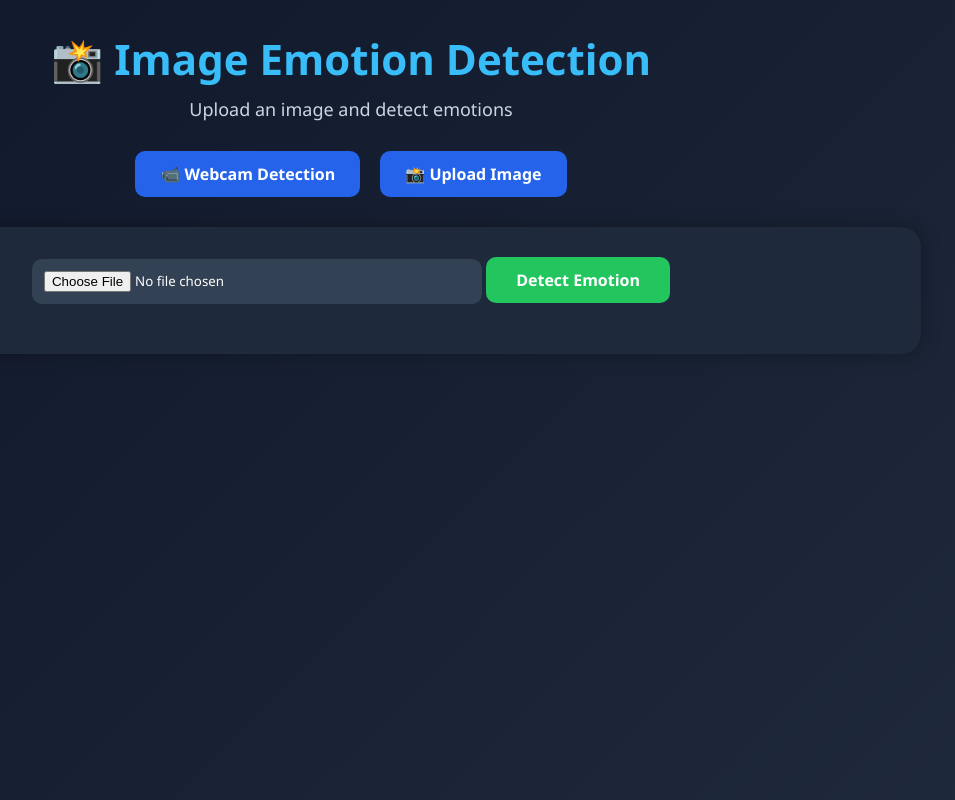
After one commit to UdayCK8/Emotion-Detection-System, a Flask app: page /upload in a window 1280 px wide. The commit adds this page. Shown: the whole page, without its empty margins (289-1244 px from the left). Run offline with Flask 3, Linux system fonts and the light colour scheme.

Commit message:
final completed

```diff
--- a/app.py
+++ b/app.py
@@ -1,80 +1,169 @@
-from flask import Flask, render_template, Response
+from flask import Flask, render_template, Response, request
 import cv2
-import numpy as np
-from tf_keras.models import load_model  # if you installed tf-keras
+import os
+import webbrowser
+from threading import Timer
+from deepface import DeepFace
 
 app = Flask(__name__)
 
-model = load_model('model/emotion_cnn.h5')
-face_cascade = cv2.CascadeClassifier(cv2.data.haarcascades + 'haarcascade_frontalface_default.xml')
+UPLOAD_FOLDER = "uploads"
+os.makedirs(UPLOAD_FOLDER, exist_ok=True)
 
-EMOTIONS = ['Angry', 'Fear', 'Happy', 'Sad', 'Surprise']
+app.config["UPLOAD_FOLDER"] = UPLOAD_FOLDER
 
-COLORS = {
-    'Happy':    (0, 220, 100),
-    'Sad':      (200, 100, 50),
-    'Angry':    (50, 50, 220),
-    'Fear':     (180, 80, 220),
-    'Surprise': (50, 200, 220)
-}
+camera = cv2.VideoCapture(0)
+
+# ----------------------------------------------------
+# Auto Open Browser
+# ----------------------------------------------------
+
+def open_browser():
+    webbrowser.open("http://127.0.0.1:5000")
+
+# ----------------------------------------------------
+# Webcam Emotion Detection
+# ----------------------------------------------------
 
 def generate_frames():
-    cap = cv2.VideoCapture(0)
 
     while True:
-        success, frame = cap.read()
+
+        success, frame = camera.read()
+
         if not success:
             break
 
-        gray = cv2.cvtColor(frame, cv2.COLOR_BGR2GRAY)
-        faces = face_cascade.detectMultiScale(gray, scaleFactor=1.3, minNeighbors=5)
+        try:
 
-        for (x, y, w, h) in faces:
-            roi = gray[y:y+h, x:x+w]
-            roi = cv2.resize(roi, (48, 48))
-            roi = roi.astype('float32') / 255.0
-            roi = np.expand_dims(roi, axis=(0, -1))
+            results = DeepFace.analyze(
+                frame,
+                actions=['emotion'],
+                enforce_detection=False
+            )
 
-            preds = model.predict(roi, verbose=0)[0]
-            emotion = EMOTIONS[np.argmax(preds)]
-            confidence = int(np.max(preds) * 100)
-            color = COLORS.get(emotion, (255, 255, 255))
+            if isinstance(results, list):
+                results = results[0]
 
-            cv2.rectangle(frame, (x, y), (x+w, y+h), color, 2)
+            emotion = results["dominant_emotion"]
 
-            label = f"{emotion}  {confidence}%"
-            (tw, th), _ = cv2.getTextSize(label, cv2.FONT_HERSHEY_SIMPLEX, 0.7, 2)
-            cv2.rectangle(frame, (x, y - th - 14), (x + tw + 10, y), color, -1)
-            cv2.putText(frame, label, (x + 5, y - 6),
-                        cv2.FONT_HERSHEY_SIMPLEX, 0.7, (255, 255, 255), 2)
+            cv2.putText(
+                frame,
+                f"Emotion: {emotion}",
+                (20, 40),
+                cv2.FONT_HERSHEY_SIMPLEX,
+                1,
+                (0, 255, 0),
+                2
+            )
 
-            bar_x = x + w + 10
-            if bar_x + 160 < frame.shape[1]:
-                for i, (emo, prob) in enumerate(zip(EMOTIONS, preds)):
-                    bar_y = y + i * 24
-                    bar_len = int(prob * 140)
-                    emo_color = COLORS.get(emo, (200, 200, 200))
-                    cv2.rectangle(frame, (bar_x, bar_y), (bar_x + bar_len, bar_y + 16), emo_color, -1)
-                    cv2.putText(frame, f"{emo[:3]} {int(prob*100)}%",
-                                (bar_x + bar_len + 4, bar_y + 13),
-                                cv2.FONT_HERSHEY_SIMPLEX, 0.4, (220, 220, 220), 1)
+        except Exception as e:
+            print(e)
 
-        _, buffer = cv2.imencode('.jpg', frame)
-        frame_bytes = buffer.tobytes()
+        ret, buffer = cv2.imencode(".jpg", frame)
 
-        yield (b'--frame\r\n'
-               b'Content-Type: image/jpeg\r\n\r\n' + frame_bytes + b'\r\n')
+        frame = buffer.tobytes()
 
-    cap.release()
+        yield (
+            b'--frame\r\n'
+            b'Content-Type: image/jpeg\r\n\r\n' +
+            frame +
+            b'\r\n'
+        )
 
-@app.route('/')
+# ----------------------------------------------------
+# Home Page
+# ----------------------------------------------------
+
+@app.route("/")
 def index():
-    return render_template('index.html')
+    return render_template("index.html")
 
-@app.route('/video_feed')
+# ----------------------------------------------------
+# Webcam Feed
+# ----------------------------------------------------
+
+@app.route("/video_feed")
 def video_feed():
-    return Response(generate_frames(),
-                    mimetype='multipart/x-mixed-replace; boundary=frame')
+    return Response(
+        generate_frames(),
+        mimetype='multipart/x-mixed-replace; boundary=frame'
+    )
 
-if __name__ == '__main__':
-    app.run(debug=True)
+# ----------------------------------------------------
+# Upload Image Detection
+# ----------------------------------------------------
+
+@app.route("/upload", methods=["GET", "POST"])
+def upload():
+
+    emotion = None
+
+    if request.method == "POST":
+
+        if "image" not in request.files:
+            return render_template(
+                "upload.html",
+                emotion="No file selected"
+            )
+
+        file = request.files["image"]
+
+        if file.filename == "":
+            return render_template(
+                "upload.html",
+                emotion="No file selected"
+            )
+
+        filepath = os.path.join(
+            app.config["UPLOAD_FOLDER"],
+            file.filename
+        )
+
+        file.save(filepath)
+
+        try:
+
+            result = DeepFace.analyze(
+                img_path=filepath,
+                actions=["emotion"],
+                enforce_detection=False
+            )
+
+            if isinstance(result, list):
+                result = result[0]
+
+            emotion = result["dominant_emotion"]
+
+        except Exception as e:
+            emotion = str(e)
+
+    return render_template(
+        "upload.html",
+        emotion=emotion
+    )
+
+# ----------------------------------------------------
+# Health Check
+# ----------------------------------------------------
+
+@app.route("/health")
+def health():
+    return {
+        "status": "running",
+        "camera": camera.isOpened()
+    }
+
+# ----------------------------------------------------
+# Main
+# ----------------------------------------------------
+
+if __name__ == "__main__":
+
+    Timer(2, open_browser).start()
+
+    app.run(
+        host="0.0.0.0",
+        port=5000,
+        debug=False
+    )
--- a/static/style.css
+++ b/static/style.css
@@ -1,67 +1,236 @@
-* { margin: 0; padding: 0; box-sizing: border-box; }
-
-body {
-  background: #0d0d1a;
-  color: #e0e0f0;
-  font-family: 'Segoe UI', sans-serif;
-  display: flex;
-  justify-content: center;
-  align-items: center;
-  min-height: 100vh;
+*{
+    margin:0;
+    padding:0;
+    box-sizing:border-box;
+    font-family:Segoe UI, Tahoma, Geneva, Verdana, sans-serif;
 }
 
-.wrapper {
-  text-align: center;
-  padding: 30px 20px;
+body{
+    background:linear-gradient(135deg,#0f172a,#1e293b);
+    color:white;
+    min-height:100vh;
 }
 
-header h1 {
-  font-size: 1.9rem;
-  color: #a78bfa;
-  margin-bottom: 6px;
+.wrapper{
+    width:95%;
+    max-width:1200px;
+    margin:auto;
+    padding:30px;
 }
 
-header p {
-  color: #6b7280;
-  font-size: 0.88rem;
-  margin-bottom: 24px;
+header{
+    text-align:center;
+    margin-bottom:30px;
 }
 
-.feed-box {
-  border: 2px solid #2a2a45;
-  border-radius: 14px;
-  overflow: hidden;
-  display: inline-block;
-  box-shadow: 0 0 40px rgba(124,58,237,0.2);
+header h1{
+    font-size:42px;
+    margin-bottom:10px;
+    color:#38bdf8;
 }
 
-.feed-box img {
-  display: block;
-  width: 640px;
-  max-width: 100%;
+header p{
+    color:#cbd5e1;
+    font-size:18px;
 }
 
-.legend {
-  margin-top: 18px;
-  display: flex;
-  justify-content: center;
-  gap: 20px;
-  font-size: 0.85rem;
-  color: #9ca3af;
-  flex-wrap: wrap;
+.nav-buttons{
+    display:flex;
+    justify-content:center;
+    gap:20px;
+    margin-bottom:30px;
+    flex-wrap:wrap;
 }
 
-.dot {
-  display: inline-block;
-  width: 10px;
-  height: 10px;
-  border-radius: 50%;
-  margin-right: 5px;
-  vertical-align: middle;
+.nav-btn{
+    background:#2563eb;
+    color:white;
+    border:none;
+    padding:12px 25px;
+    border-radius:10px;
+    cursor:pointer;
+    font-size:16px;
+    font-weight:600;
+    transition:.3s;
 }
 
-.dot.happy    { background: #00dc64; }
-.dot.sad      { background: #c86432; }
-.dot.angry    { background: #3232dc; }
-.dot.fear     { background: #b450dc; }
-.dot.surprise { background: #32c8dc; }
+.nav-btn:hover{
+    background:#1d4ed8;
+    transform:translateY(-2px);
+}
+
+.feed-box{
+    background:#1e293b;
+    padding:20px;
+    border-radius:20px;
+    box-shadow:0 0 20px rgba(0,0,0,.3);
+    text-align:center;
+    margin-bottom:30px;
+}
+
+.feed-box img{
+    width:100%;
+    max-width:900px;
+    border-radius:15px;
+    border:3px solid #38bdf8;
+}
+
+.upload-box{
+    background:#1e293b;
+    padding:30px;
+    border-radius:20px;
+    text-align:center;
+    box-shadow:0 0 20px rgba(0,0,0,.3);
+}
+
+.upload-box h2{
+    margin-bottom:20px;
+    color:#38bdf8;
+}
+
+input[type="file"]{
+    background:#334155;
+    color:white;
+    padding:12px;
+    border-radius:10px;
+    margin-bottom:20px;
+    width:100%;
+    max-width:450px;
+}
+
+button{
+    background:#22c55e;
+    color:white;
+    border:none;
+    padding:12px 30px;
+    border-radius:10px;
+    cursor:pointer;
+    font-size:16px;
+    font-weight:bold;
+    transition:.3s;
+}
+
+button:hover{
+    background:#16a34a;
+    transform:translateY(-2px);
+}
+
+.result{
+    margin-top:30px;
+    padding:20px;
+    background:#334155;
+    border-radius:15px;
+}
+
+.result h2{
+    color:#38bdf8;
+    margin-bottom:10px;
+}
+
+.result h1{
+    color:#22c55e;
+    font-size:42px;
+}
+
+.legend{
+    margin-top:30px;
+    display:flex;
+    justify-content:center;
+    gap:20px;
+    flex-wrap:wrap;
+    background:#1e293b;
+    padding:15px;
+    border-radius:15px;
+}
+
+.dot{
+    height:15px;
+    width:15px;
+    border-radius:50%;
+    display:inline-block;
+    margin-right:6px;
+}
+
+.happy{
+    background:#22c55e;
+}
+
+.sad{
+    background:#f97316;
+}
+
+.angry{
+    background:#ef4444;
+}
+
+.fear{
+    background:#a855f7;
+}
+
+.surprise{
+    background:#06b6d4;
+}
+
+.stats{
+    background:#1e293b;
+    padding:20px;
+    border-radius:15px;
+    margin-top:20px;
+    margin-bottom:20px;
+}
+
+.stats h3{
+    color:#38bdf8;
+    margin-bottom:10px;
+}
+
+.stats ul{
+    list-style:none;
+}
+
+.stats li{
+    padding:8px 0;
+    color:#e2e8f0;
+}
+
+.health{
+    text-align:center;
+    margin-top:20px;
+    color:#22c55e;
+}
+
+footer{
+    text-align:center;
+    margin-top:40px;
+    color:#94a3b8;
+    font-size:14px;
+}
+
+@media(max-width:768px){
+
+    header h1{
+        font-size:30px;
+    }
+
+    .nav-buttons{
+        flex-direction:column;
+        align-items:center;
+    }
+
+    .nav-btn{
+        width:250px;
+    }
+
+    .feed-box img{
+        width:100%;
+    }
+
+    .legend{
+        flex-direction:column;
+        align-items:center;
+    }
+
+    .result h1{
+        font-size:30px;
+    }
+}
--- /dev/null
+++ b/templates/upload.html
@@ -0,0 +1,58 @@
+<!DOCTYPE html>
+<html lang="en">
+<head>
+    <meta charset="UTF-8">
+    <meta name="viewport" content="width=device-width, initial-scale=1.0">
+    <title>Emotion Detection - Upload</title>
+
+    <link rel="stylesheet" href="{{ url_for('static', filename='style.css') }}">
+</head>
+
+<body>
+
+<div class="wrapper">
+
+    <header>
+        <h1>📸 Image Emotion Detection</h1>
+        <p>Upload an image and detect emotions</p>
+    </header>
+
+    <div class="nav-buttons">
+        <a href="/">
+            <button class="nav-btn">📹 Webcam Detection</button>
+        </a>
+
+        <a href="/upload">
+            <button class="nav-btn">📸 Upload Image</button>
+        </a>
+    </div>
+
+    <div class="upload-box">
+
+        <form method="POST"
+              enctype="multipart/form-data">
+
+            <input type="file"
+                   name="image"
+                   accept="image/*"
+                   required>
+
+            <button type="submit">
+                Detect Emotion
+            </button>
+
+        </form>
+
+        {% if emotion %}
+        <div class="result">
+            <h2>Detected Emotion:</h2>
+            <h1>{{ emotion }}</h1>
+        </div>
+        {% endif %}
+
+    </div>
+
+</div>
+
+</body>
+</html>
```
Also changed, not shown: templates/index.html (+26 -15 lines), train_model.py (+5 -2 lines), uploads/PrivateTest_3594279.jpg (added), uploads/PrivateTest_3838250.jpg (added), uploads/PrivateTest_552501.jpg (added), uploads/PrivateTest_568359.jpg (added), uploads/PrivateTest_88305.jpg (added), 1 other file.
